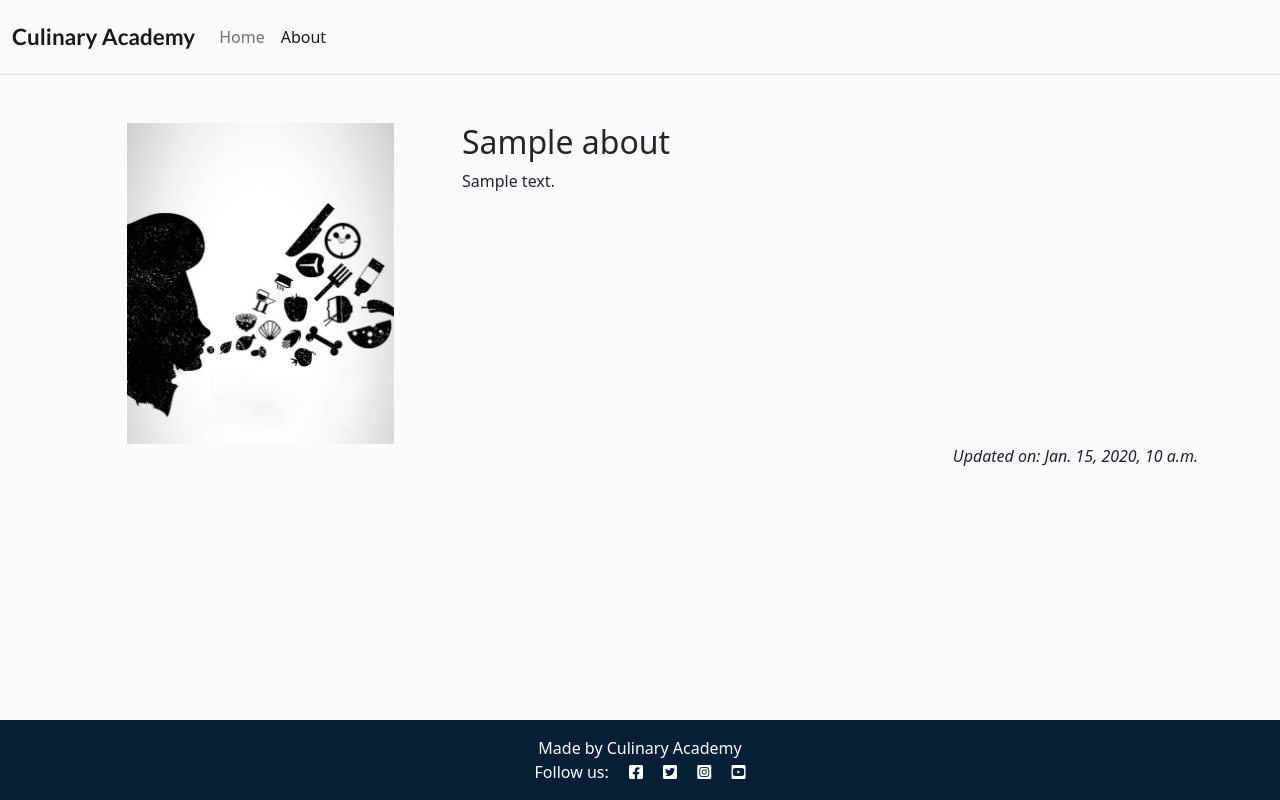
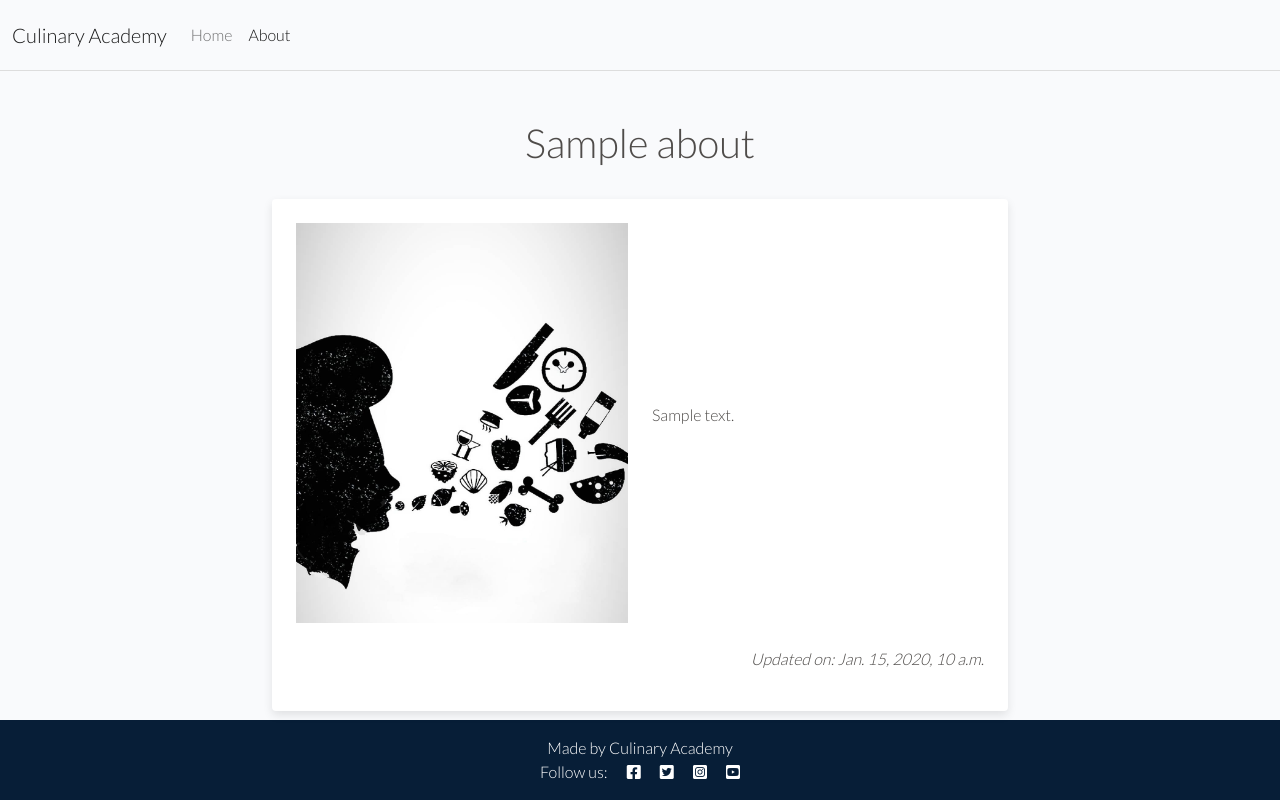
Before and after one commit to XOZANAYKUT/project4, a Django app: page /about/ in a window 1280 px wide. Run offline with Django 4.2, Linux system fonts and the light colour scheme; tables that the repository leaves empty hold one stand-in row (values such as "Sample post").

Commit message:
update about html and style.css

```diff
--- a/about/templates/about/about.html
+++ b/about/templates/about/about.html
@@ -1,22 +1,33 @@
 {% extends 'base.html' %}
+
 {% block content %}
 {% load static %}
+
 <div class="container mt-5">
     <div class="row">
-        <div class="col-4 text-center">
-            <img src="{% static 'images/about.jpg' %}" width="75%">
-        </div>
-        <div class="col-8">
-            <h2>{{ about.title }}</h2>
-            {{ about.content | safe }}
+        <div class="col-12 text-center">
+            <h1>{{ about.title }}</h1>
         </div>
     </div>
-    <div class="row">
-        <div class="col text-right">
-          <!-- Updated on field goes in here -->
+    <div class="row mt-4">
+        <div class="col-8 offset-2">
+            <div class="card p-4">
+                <div class="row">
+                    <div class="col-6">
+                        <img src="{% static 'images/about.jpg' %}" class="img-fluid" alt="About Image">
+                    </div>
+                    <div class="col-6 d-flex align-items-center">
+                        <p>{{ about.content | safe }}</p>
+                    </div>
+                </div>
+                <div class="row mt-4">
+                    <div class="col">
+                        <p class="text-end"><em>Updated on: {{ about.updated_on }}</em></p>
+                    </div>
+                </div>
+            </div>
+        </div>
+    </div>
+</div>
 
-          <p class="text-end"><em>Updated on: {{ about.updated_on }}</em></p>
-        </div>
-      </div>
-</div>
 {% endblock content %}
--- a/static/css/style.css
+++ b/static/css/style.css
@@ -1,20 +1,12 @@
+/* Global Styles */
 body {
     background-color: #F9FAFC;
-}
-
-.brand {
     font-family: Lato, sans-serif;
-    font-size: 1.4rem;
-    font-weight: 700;
     color: #4f4c4a;
 }
 
 .red-o {
     color: #ff5733;
-}
-
-.thin {
-    font-weight: 300;
 }
 
 .light-bg {
@@ -34,7 +26,6 @@ body {
     background-color: #ffffff;
     box-shadow: 0px 4px 10px rgba(0, 0, 0, 0.1);
     transition: transform 0.3s ease;
-
 }
 
 .card:hover {
@@ -71,7 +62,6 @@ body {
     display: inline-block;
     height: 33vh;
     width: 100%;
-
 }
 
 .masthead-text {
@@ -170,8 +160,15 @@ body {
 .approval {
     color: rgb(222, 146, 168);
 }
+
 .navbar {
     background-color: #ffffff;
     border-bottom: 1px solid #dddddd;
     padding: 15px 0;
 }
+
+/* Title Style */
+.title-container {
+    text-align: center;
+    margin-bottom: 20px;
+}
```
